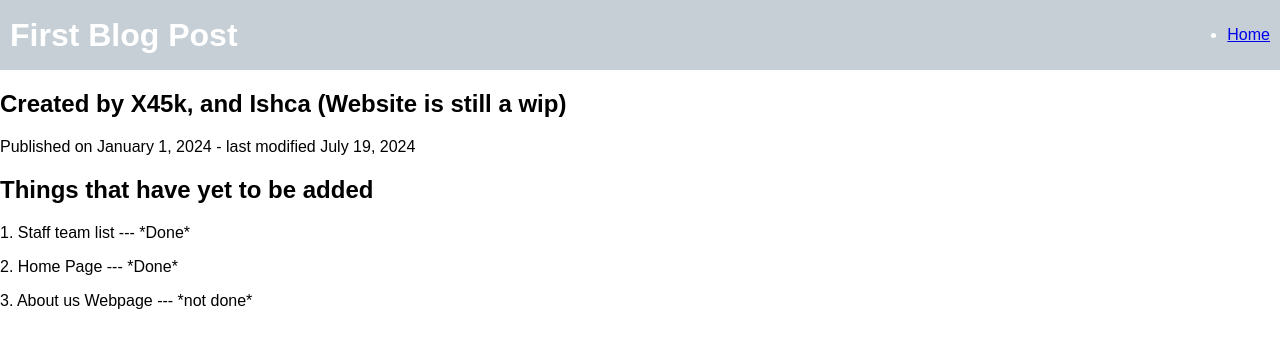
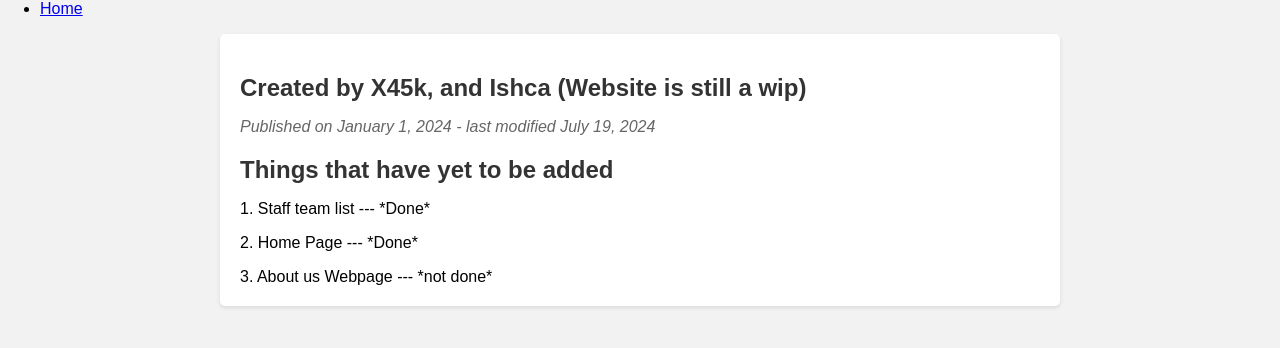
Before and after one commit to SkyblockIsLife/skyblockislife.github.io, a plain HTML site: page Tabs/ToDo-List.html in a window 1280 px wide. Drawn offline with Linux system fonts and the light colour scheme.

Commit message:
i love coding so much

```diff
--- a/Tabs/ToDo-List.html
+++ b/Tabs/ToDo-List.html
@@ -1,14 +1,44 @@
-<!DOCTYPE html>
-<html lang="en">
 <head>
-  <meta charset="UTF-8">
-  <meta name="viewport" content="width=device-width, initial-scale=1.0">
-  <title>To-do list</title>
-  <link rel="stylesheet" href="styles (ToDo).css">
+  <link rel="stylesheet" href="styles.css">
+  <style>
+    body {
+      font-family: Arial, sans-serif;
+      margin: 0;
+      padding: 0;
+      background-color: #f2f2f2;
+    }
+
+    .container {
+      max-width: 800px;
+      margin: 0 auto;
+      padding: 20px;
+      background-color: #fff;
+      border-radius: 5px;
+      box-shadow: 0 2px 4px rgba(0, 0, 0, 0.1);
+    }
+
+    .header h2 {
+      color: #333;
+      margin-bottom: 10px;
+    }
+
+    .header .date {
+      color: #666;
+      font-style: italic;
+      margin-bottom: 20px;
+    }
+
+    .header p {
+      margin-bottom: 10px;
+    }
+
+    .header p:last-child {
+      margin-bottom: 0;
+    }
+  </style>
 </head>
 <body>
   <header>
-    <h1>First Blog Post</h1>
     <nav>
       <ul>
         <li><a href="https://skyblockislife.github.io/">Home</a></li>
@@ -17,7 +47,7 @@
   </header>
 
   <div class="container">
-    <div class="blog-content">
+    <div class="header">
       <h2>Created by X45k, and Ishca (Website is still a wip)</h2>
       <p class="date">Published on January 1, 2024 - last modified July 19, 2024</p>
       <h2> Things that have yet to be added </h2>
@@ -27,4 +57,3 @@
     </div>
   </div>
 </body>
-</html>
```
